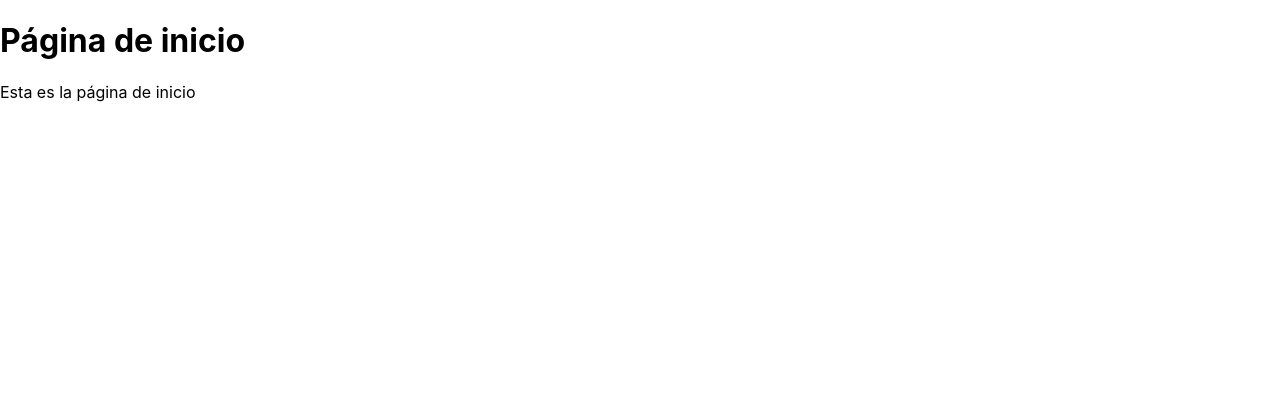
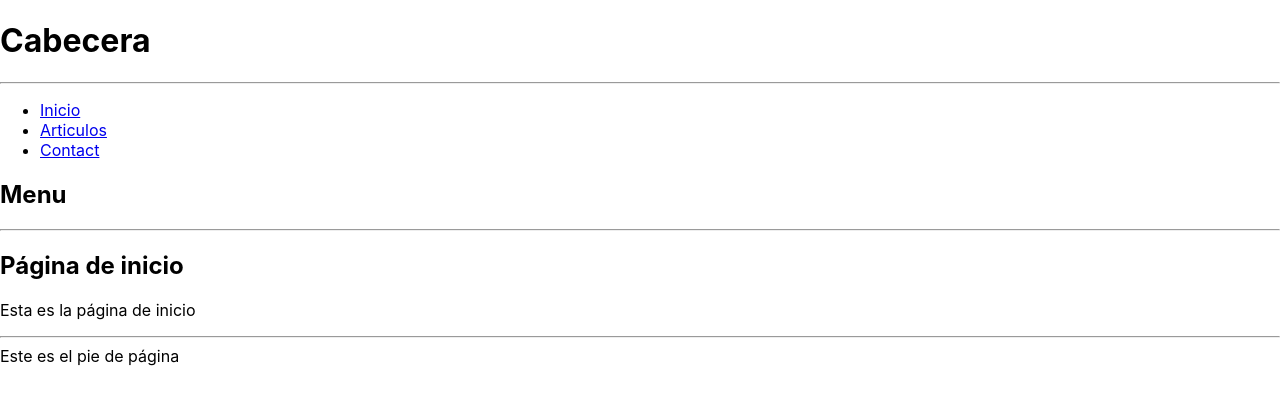
Before and after one commit to CManuelHernandez/RutasReactV18, a React (Create React App) app: page / in a window 1280 px wide. Shown: the top 404 px of the page. Built offline with nearby package versions, Linux system fonts and the light colour scheme.

Commit message:
Menu de Navegacion

```diff
--- a/src/routers/RouterPrincipal.js
+++ b/src/routers/RouterPrincipal.js
@@ -1,5 +1,5 @@
 import React from "react";
-import { Routes, Route, Link, BrowserRouter } from "react-router-dom";
+import { Routes, Route, NavLink, Link, BrowserRouter } from "react-router-dom";
 import { Articulos } from "../componentes/Articulos";
 import { Contacto } from "../componentes/Contacto";
 import { Error } from "../componentes/Error";
@@ -8,6 +8,27 @@ import { Inicio } from "../componentes/Inicio";
 export const RouterPrincipal = () => {
   return (
     <BrowserRouter>
+      <h1>Cabecera</h1>
+      <hr />
+
+      <nav>
+        <ul>
+          <li>
+            <NavLink to="/inicio">Inicio</NavLink>
+          </li>
+          <li>
+            <NavLink to="/articulos">Articulos</NavLink>
+          </li>
+          <li>
+            <NavLink to="/contacto">Contact</NavLink>
+          </li>
+        </ul>
+      </nav>
+
+      <h2>Menu</h2>
+      <hr />
+
+      <section>
         <Routes>
           <Route path="/" element={<Inicio />} />
           <Route path="/inicio" element={<Inicio />} />
@@ -15,6 +36,10 @@ export const RouterPrincipal = () => {
           <Route path="/contacto" element={<Contacto />} />
           <Route path="*" element={<Error />} />
         </Routes>
+      </section>
+
+      <hr />
+      <footer>Este es el pie de página</footer>
     </BrowserRouter>
   );
 };
```
Lines whose indentation alone changed are shown as unchanged.
